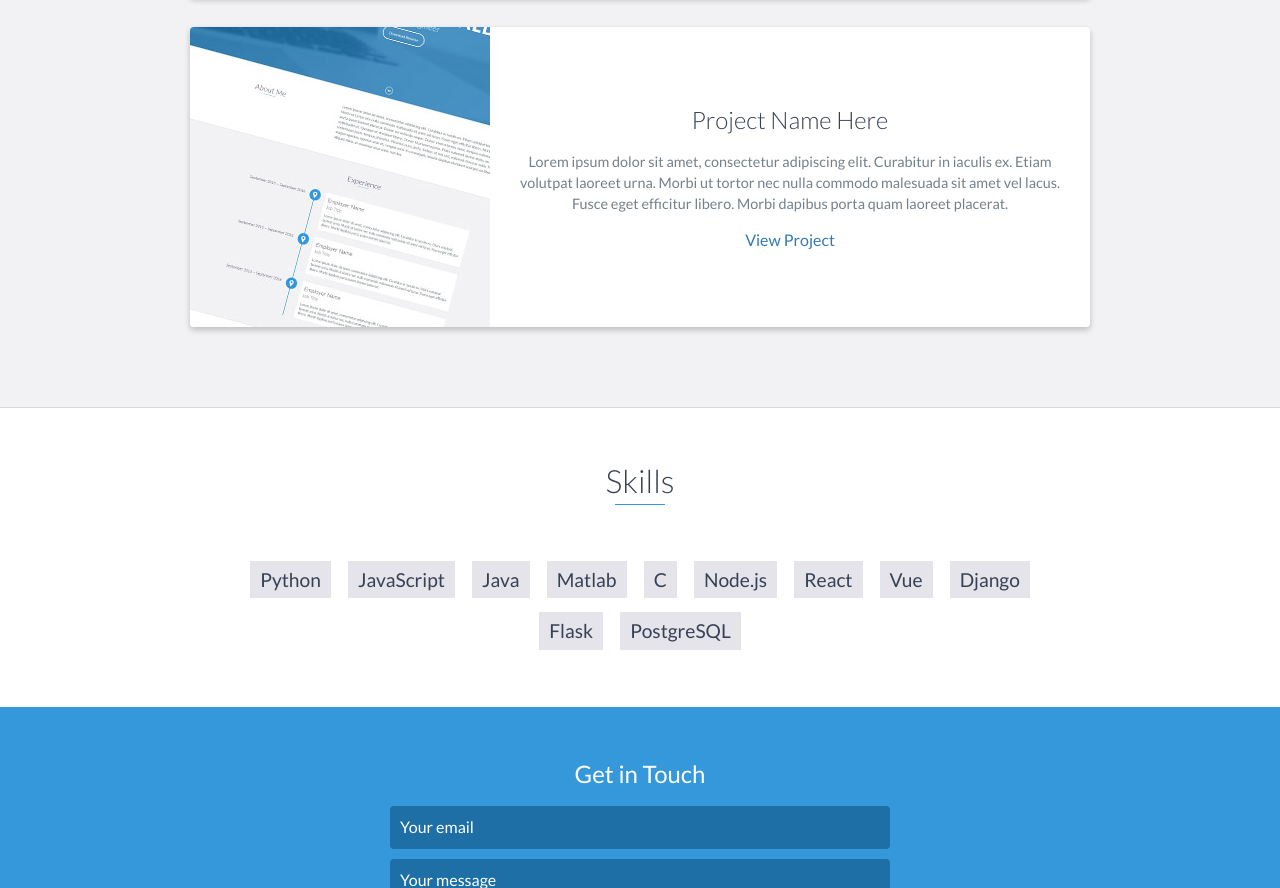
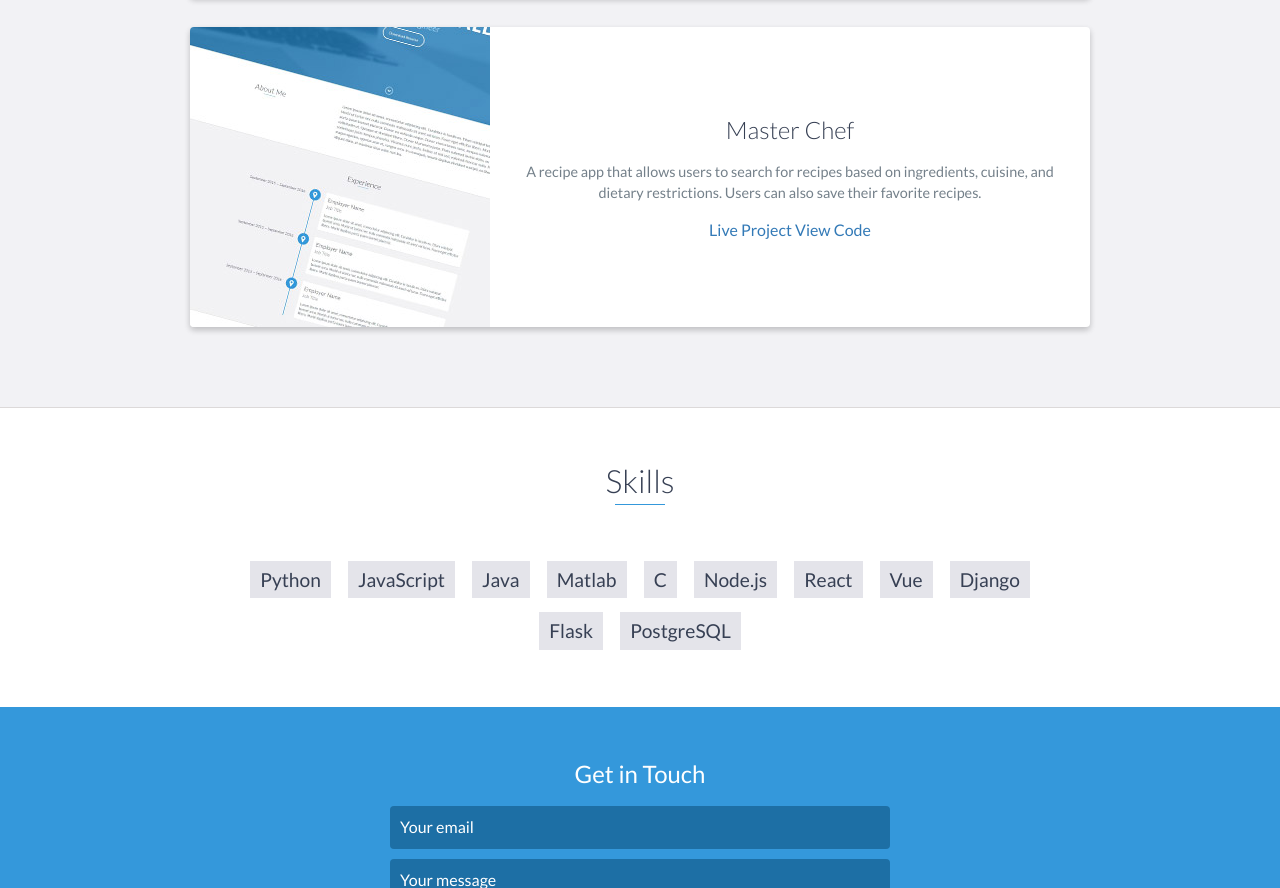
Before and after one commit to ben12mwaniki/my-portfolio, a website: page index.html in a window 1280 px wide. Shown: the part 2728-3616 px from the top of the page. Drawn offline with nearby package versions, Linux system fonts and the light colour scheme.

Commit message:
update cv, add project master-chef

```diff
--- a/index.html
+++ b/index.html
@@ -50,7 +50,7 @@
         <div id="lead-content">
             <h1>Ben Mwaniki</h1>
             <h2>Aspiring Software Engineer</h2>
-            <a href="#" class="btn-rounded-white">Download Resume</a>
+            <a href="https://file.notion.so/f/f/12ca09de-7389-46a5-b967-ee5480466db2/b2afb639-14af-4e63-aee0-bd753cafce01/resume_ben_mwaniki_tech.pdf?id=f0aa923b-ba54-41a6-9e16-f9fdf9a65e9e&table=block&spaceId=12ca09de-7389-46a5-b967-ee5480466db2&expirationTimestamp=1721865600000&signature=0oj12JmGY7_JP0Hoh1R61lZQSJ_Xe6Idp8ht_8V6go4&downloadName=resume_ben_mwaniki_tech.pdf" target="_blank" rel="noopener noreferrer" class="btn-rounded-white">Download Resume</a>
         </div>
         <!-- End #lead-content -->
 
@@ -167,11 +167,13 @@
                     </div>
                     <!-- End .project-image -->
                     <div class="project-info">
-                        <h3>Project Name Here</h3>
+                        <h3>Master Chef</h3>
                         <p>
-                            Lorem ipsum dolor sit amet, consectetur adipiscing elit. Curabitur in iaculis ex. Etiam volutpat laoreet urna. Morbi ut tortor nec nulla commodo malesuada sit amet vel lacus. Fusce eget efficitur libero. Morbi dapibus porta quam laoreet placerat.
+                            A recipe app that allows users to search for recipes based on ingredients, cuisine, and dietary restrictions. Users can also save their favorite recipes.
                         </p>
-                        <a href="#">View Project</a>
+                        <a href="https://master-chef-ace96ae687ea.herokuapp.com/" target="_blank" rel="noopener noreferrer">Live Project</a>
+                        <a href="https://github.com/ben12mwaniki/Master_Chef" target="_blank" rel="noopener noreferrer">View Code</a>
+
                     </div>
                     <!-- End .project-info -->
                 </div>
```
